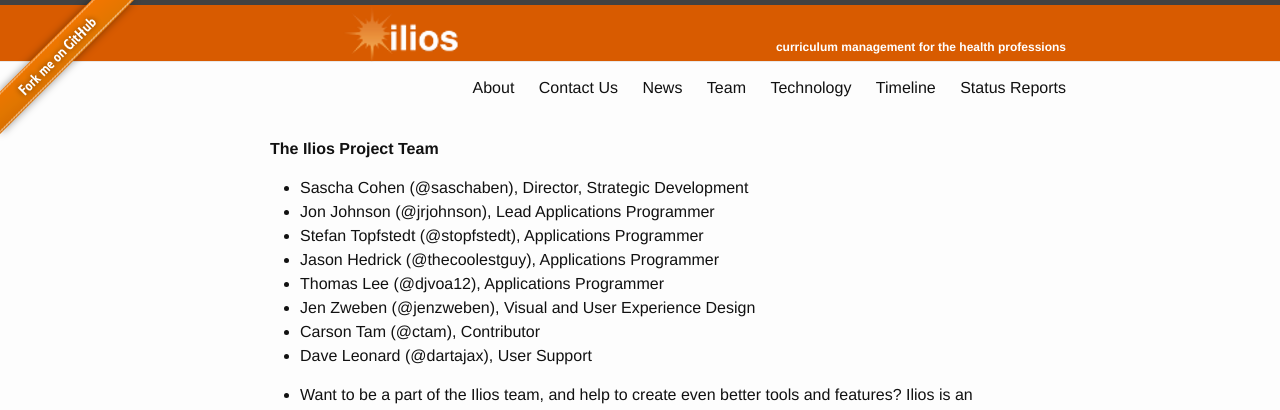
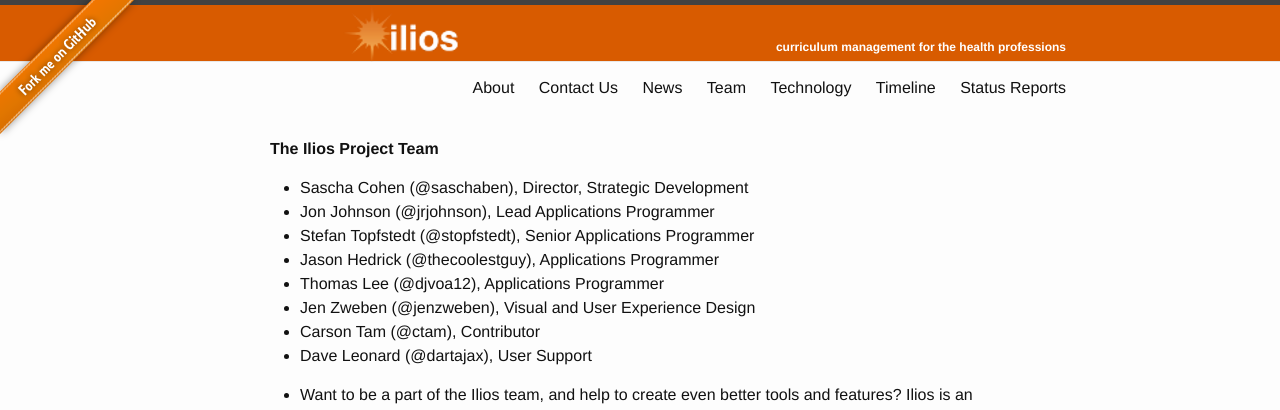
Before and after one commit to ilios/iliosproject.org, a Jekyll site: the page built from team.md, in a window 1280 px wide. Shown: the top 410 px of the page. Built offline with Jekyll 4.4.1, drawn with Linux system fonts in a browser that asks for light colours.

Commit message:
elevated listed rank.

```diff
--- a/team.md
+++ b/team.md
@@ -8,7 +8,7 @@
 
 - Sascha Cohen (@saschaben), Director, Strategic Development
 - Jon Johnson (@jrjohnson), Lead Applications Programmer
-- Stefan Topfstedt (@stopfstedt), Applications Programmer
+- Stefan Topfstedt (@stopfstedt), Senior Applications Programmer
 - Jason Hedrick (@thecoolestguy), Applications Programmer
 - Thomas Lee (@djvoa12), Applications Programmer
 - Jen Zweben (@jenzweben), Visual and User Experience Design
```
